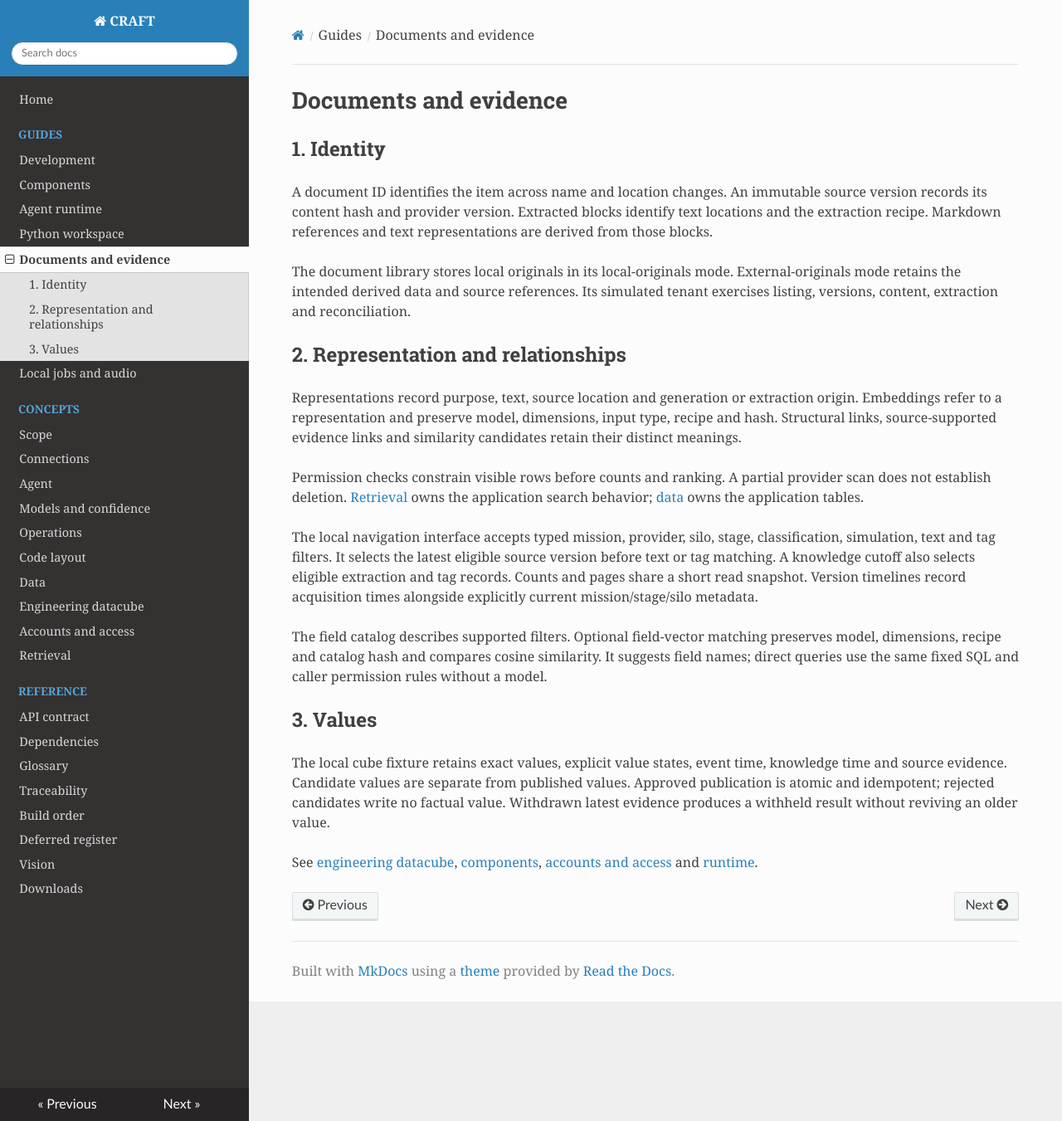
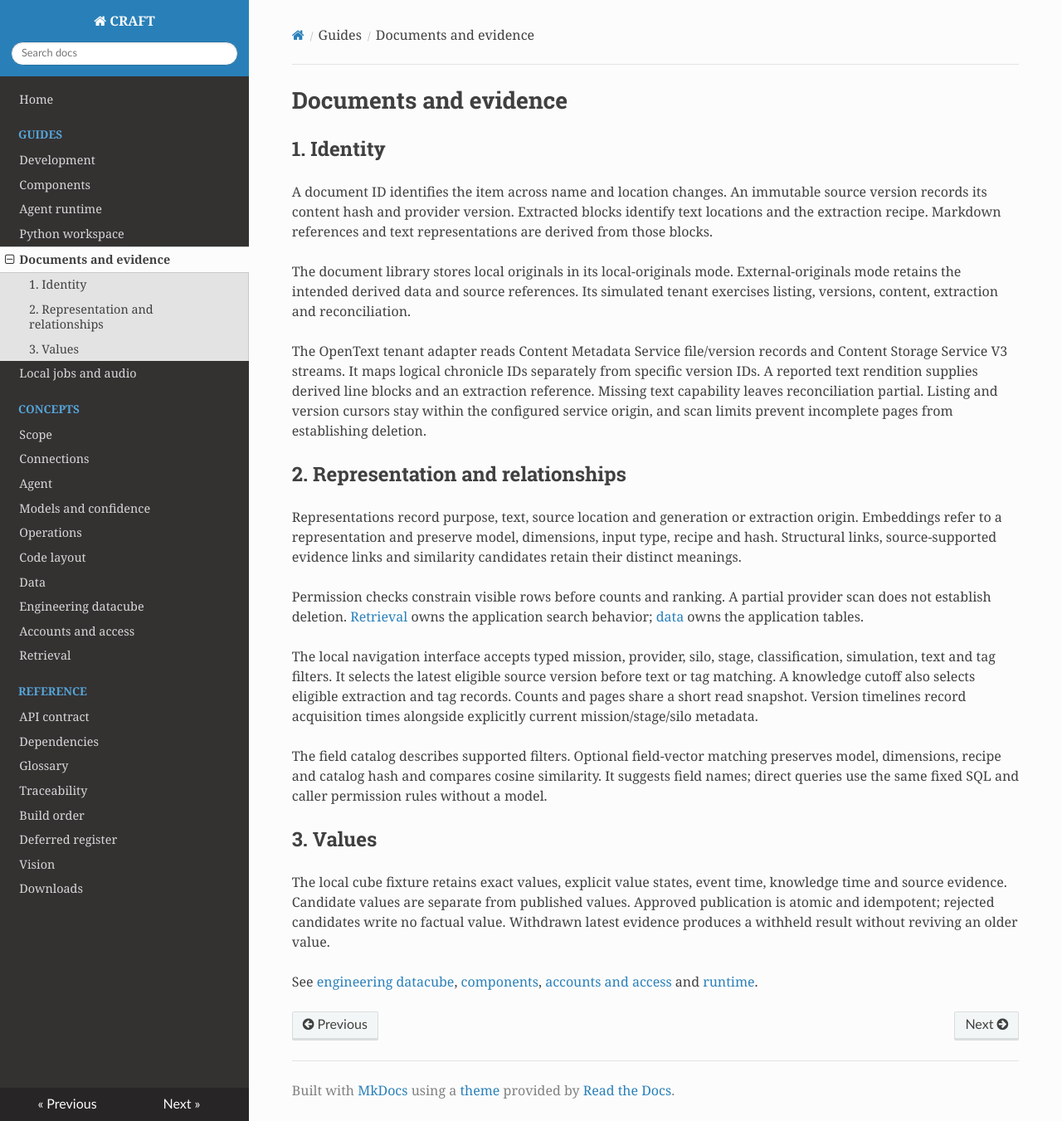
Before and after one commit to mchdeore/CRAFT, an MkDocs documentation site: the page built from docs/wiki/documents.md, in a window 1280 px wide and 1351 px high. Shown: the whole window at 83% size. Built offline with MkDocs 1.6.1, drawn with Linux system fonts in a browser that asks for light colours; nearby versions of some CDN libraries.

Commit message:
Describe external rendition and audio recovery boundaries

```diff
--- a/docs/wiki/documents.md
+++ b/docs/wiki/documents.md
@@ -5,6 +5,8 @@
 A document ID identifies the item across name and location changes. An immutable source version records its content hash and provider version. Extracted blocks identify text locations and the extraction recipe. Markdown references and text representations are derived from those blocks.
 
 The document library stores local originals in its local-originals mode. External-originals mode retains the intended derived data and source references. Its simulated tenant exercises listing, versions, content, extraction and reconciliation.
+
+The OpenText tenant adapter reads Content Metadata Service file/version records and Content Storage Service V3 streams. It maps logical chronicle IDs separately from specific version IDs. A reported text rendition supplies derived line blocks and an extraction reference. Missing text capability leaves reconciliation partial. Listing and version cursors stay within the configured service origin, and scan limits prevent incomplete pages from establishing deletion.
 
 ## 2. Representation and relationships
 
```
Also changed, not shown: docs/wiki/jobs-and-audio.md (+2 -0 lines).
